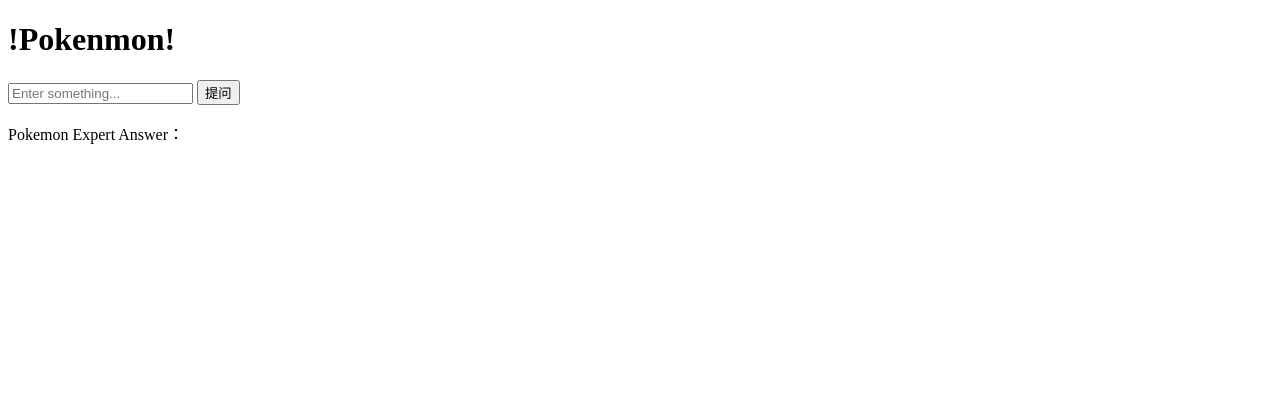
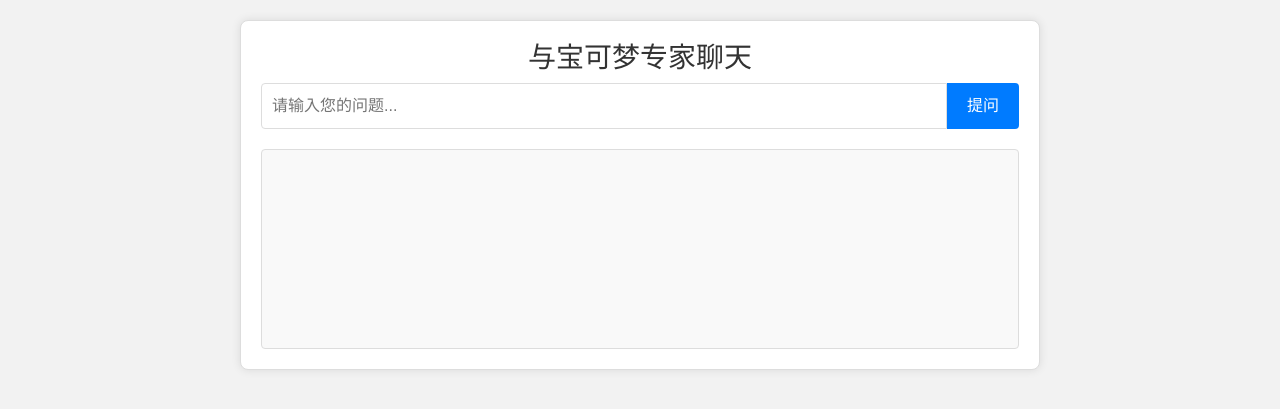
Before and after one commit to Shawn-MY/Pokenmon_project, a Django app: page / in a window 1280 px wide. Shown: the top 409 px of the page. Run offline with Django 4.2, Linux system fonts and the light colour scheme; some libraries are stand-ins or nearby versions.

Commit message:
样式修改

```diff
--- a/pokenmon_app/templates/index.html
+++ b/pokenmon_app/templates/index.html
@@ -3,7 +3,74 @@
 <head>
     <meta charset="UTF-8">
     <meta name="viewport" content="width=device-width, initial-scale=1.0">
-    <title>Input Form</title>
+    <title>与宝可梦专家聊天</title>
+    <link rel="stylesheet" href="https://stackpath.bootstrapcdn.com/bootstrap/4.5.2/css/bootstrap.min.css">
+    <style>
+        body {
+            font-family: Arial, sans-serif;
+            background-color: #f2f2f2;
+            margin: 0;
+            padding: 20px;
+        }
+        .container {
+            max-width: 800px;
+            margin: auto;
+            background: #fff;
+            border: 1px solid #ddd;
+            border-radius: 8px;
+            box-shadow: 0 0 10px rgba(0,0,0,0.1);
+            padding: 20px;
+        }
+        h1 {
+            text-align: center;
+            font-size: 28px;
+            color: #333;
+        }
+        form {
+            display: flex;
+            margin-bottom: 20px;
+        }
+        input[type="text"] {
+            flex: 1;
+            padding: 10px;
+            font-size: 16px;
+            border: 1px solid #ddd;
+            border-radius: 4px 0 0 4px;
+            outline: none;
+        }
+        button[type="submit"] {
+            padding: 10px 20px;
+            font-size: 16px;
+            background-color: #007bff;
+            color: #fff;
+            border: none;
+            border-radius: 0 4px 4px 0;
+            cursor: pointer;
+            outline: none;
+        }
+        button[type="submit"]:hover {
+            background-color: #0056b3;
+        }
+        #result {
+            background: #f9f9f9;
+            padding: 10px;
+            border: 1px solid #ddd;
+            border-radius: 4px;
+            min-height: 200px;
+            max-height: 400px;
+            overflow-y: auto;
+        }
+        #result p {
+            margin: 10px 0;
+            padding: 5px 10px;
+            background: #fff;
+            border-radius: 4px;
+            box-shadow: 0 2px 2px rgba(0,0,0,0.1);
+        }
+        #result p strong {
+            color: #007bff;
+        }
+    </style>
     <script src="https://code.jquery.com/jquery-3.6.0.min.js"></script>
     <script type="text/javascript">
    let intervalId;
@@ -13,7 +80,16 @@
         url: '/get_result/',
         method: 'GET',
         success: function(data) {
-                    $('#result').text(data.result);
+            let answer = data.result;
+
+            // Append the answer to the result div
+            $('#result').append('<div><strong>Pokemon Expert:</strong> ' + answer + '</div>');
+
+            // Scroll to the bottom of the result div (optional)
+            $('#result').scrollTop($('#result')[0].scrollHeight);
+
+            // Clear the interval to stop fetching results
+            clearInterval(intervalId);
         }
     });
 }
@@ -21,6 +97,11 @@
 $(document).ready(function() {
     $('form').submit(function(event) {
         event.preventDefault();
+        let inputValue = $('input[name="input_value"]').val();
+
+        // Append user question to result div
+        $('#result').append('<div><strong>You:</strong> ' + inputValue + '</div>');
+
         $.ajax({
             url: '',
             type: 'POST',
@@ -31,15 +112,18 @@
         });
     });
 });
+
     </script>
 </head>
 <body>
-    <h1>!Pokenmon!</h1>
+    <div class="container">
+        <h1>与宝可梦专家聊天</h1>
         <form method="post">
             {% csrf_token %}
-        <input type="text" name="input_value" placeholder="Enter something...">
+            <input type="text" name="input_value" placeholder="请输入您的问题...">
             <button type="submit">提问</button>
         </form>
-    <p>Pokemon Expert Answer： <span id="result"></span></p>
+        <div id="result"></div>
+    </div>
 </body>
 </html>
```
Lines whose indentation alone changed are shown as unchanged.
